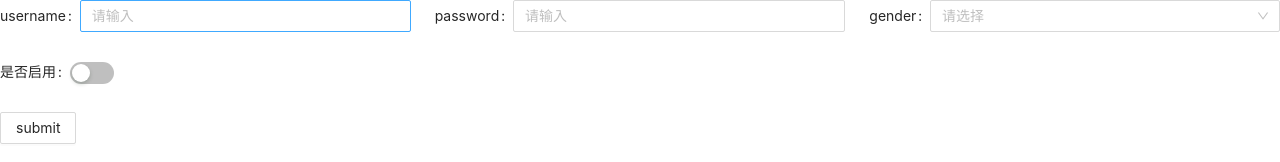
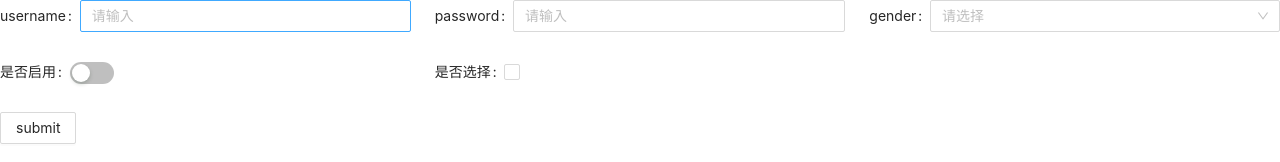
Before and after one commit to 985563349/Pro-Form, a React (Create React App) app: page / in a window 1280 px wide. Shown: the top 162 px of the page. Built offline with nearby package versions, Linux system fonts and the light colour scheme.

Commit message:
添加checkbox组件

```diff
--- a/src/App.tsx
+++ b/src/App.tsx
@@ -4,6 +4,7 @@ import ProForm, {
   ProFormText,
   ProFormSelect,
   ProFormSwitch,
+  ProFormCheckbox,
 } from './components/ProForm';
 
 const App = () => {
@@ -29,6 +30,7 @@ const App = () => {
             ]}
           />
           <ProFormSwitch name="disable" label="是否启用" />
+          <ProFormCheckbox name="checked" label="是否选择" />
         </ProForm.Group>
 
         <Button onClick={submit}>submit</Button>
--- /dev/null
+++ b/src/components/ProForm/components/Checkbox/index.tsx
@@ -0,0 +1,21 @@
+import { FunctionComponent } from 'react';
+import { Checkbox } from 'antd';
+
+import ProFormItem from '../../FormItem';
+
+export interface ProFormCheckboxProps {
+  label: string;
+  name: string;
+}
+
+const ProFormCheckbox: FunctionComponent<ProFormCheckboxProps> = (props) => {
+  const { label, name } = props;
+
+  return (
+    <ProFormItem label={label} name={name} valuePropName="checked">
+      <Checkbox />
+    </ProFormItem>
+  );
+};
+
+export default ProFormCheckbox;
--- a/src/components/ProForm/index.ts
+++ b/src/components/ProForm/index.ts
@@ -2,9 +2,10 @@ import ProForm, { ProFormProps } from './Form';
 import ProFormText from './components/Text';
 import ProFormSelect from './components/Select';
 import ProFormSwitch from './components/Switch';
+import ProFormCheckbox from './components/Checkbox';
 
 export type { ProFormProps };
 
-export { ProFormText, ProFormSelect, ProFormSwitch };
+export { ProFormText, ProFormSelect, ProFormSwitch, ProFormCheckbox };
 
 export default ProForm;
```
Also changed, not shown: 1 other file (tests, documents, lock files or other folders).
